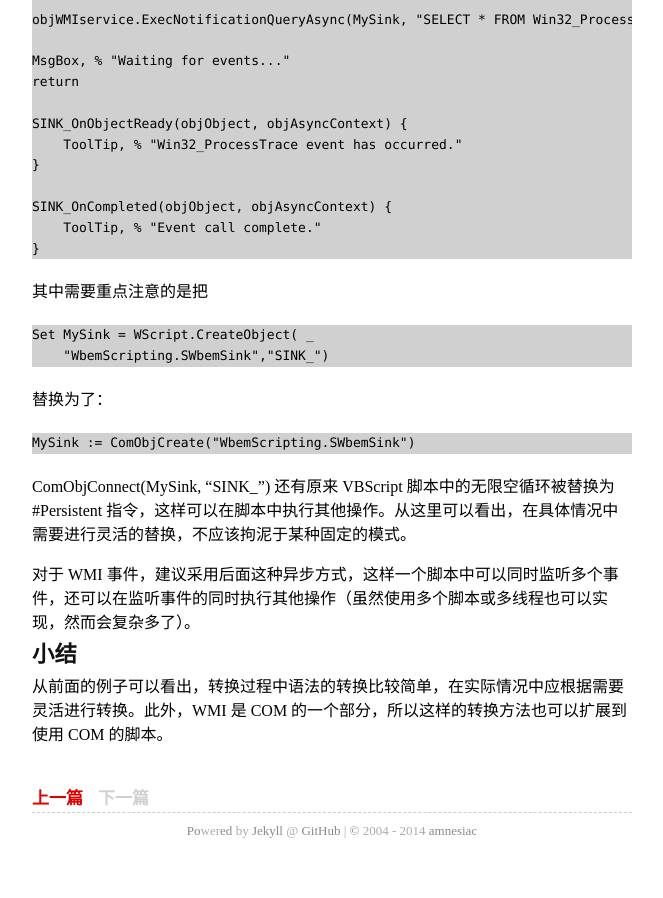
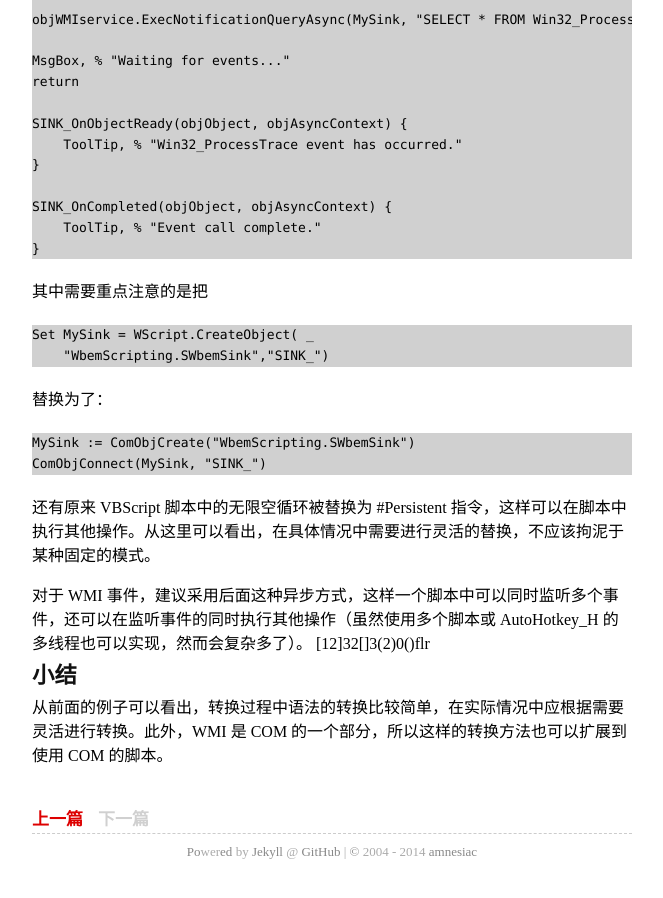
Before and after one commit to amnesiac10/amnesiac10.github.io, a Jekyll site: the page built from _posts/2014-08-18-learn-wmi-from-code-conversion.md, in a window 1280 px wide and 900 px high, scrolled down 6233 px. Shown: the whole window, without its empty margins (308-971 px from the left). Built offline with Jekyll 4.4.1, drawn with Linux system fonts in a browser that asks for light colours; Markdown is read by kramdown in place of the engine named in the settings; comment, search, counter and statistics services are not loaded.

Commit message:
Fixing...

````diff
--- a/_posts/2014-08-18-learn-wmi-from-code-conversion.md
+++ b/_posts/2014-08-18-learn-wmi-from-code-conversion.md
@@ -298,11 +298,13 @@ Set MySink = WScript.CreateObject( _
 
 ```autohotkey
 MySink := ComObjCreate("WbemScripting.SWbemSink")
+ComObjConnect(MySink, "SINK_")
 ```
 
-ComObjConnect\(MySink, "SINK\_"\) 还有原来 VBScript 脚本中的无限空循环被替换为 #Persistent 指令，这样可以在脚本中执行其他操作。从这里可以看出，在具体情况中需要进行灵活的替换，不应该拘泥于某种固定的模式。
+ 还有原来 VBScript 脚本中的无限空循环被替换为 #Persistent 指令，这样可以在脚本中执行其他操作。从这里可以看出，在具体情况中需要进行灵活的替换，不应该拘泥于某种固定的模式。
 
-对于 WMI 事件，建议采用后面这种异步方式，这样一个脚本中可以同时监听多个事件，还可以在监听事件的同时执行其他操作（虽然使用多个脚本或多线程也可以实现，然而会复杂多了）。
+对于 WMI 事件，建议采用后面这种异步方式，这样一个脚本中可以同时监听多个事件，还可以在监听事件的同时执行其他操作（虽然使用多个脚本或 AutoHotkey_H 的多线程也可以实现，然而会复杂多了）。
+[12]32[]3(2)0()flr
 
 ## 小结
 从前面的例子可以看出，转换过程中语法的转换比较简单，在实际情况中应根据需要灵活进行转换。此外，WMI 是 COM 的一个部分，所以这样的转换方法也可以扩展到使用 COM 的脚本。
````
